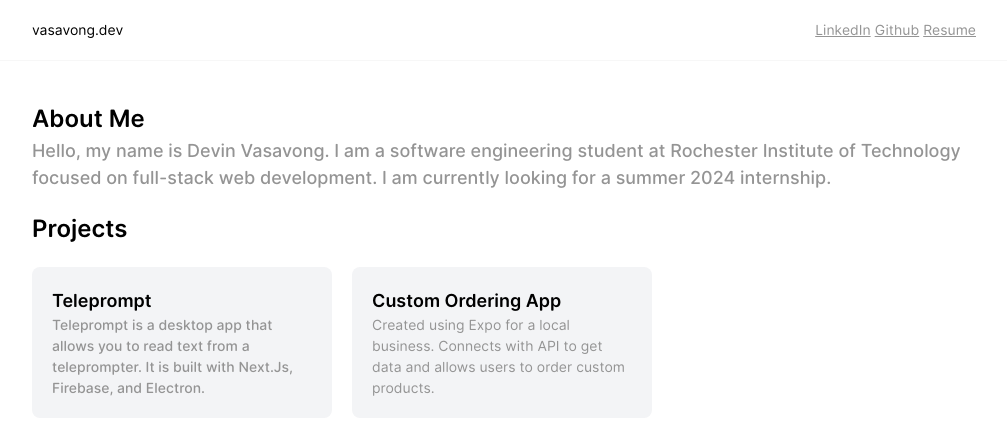
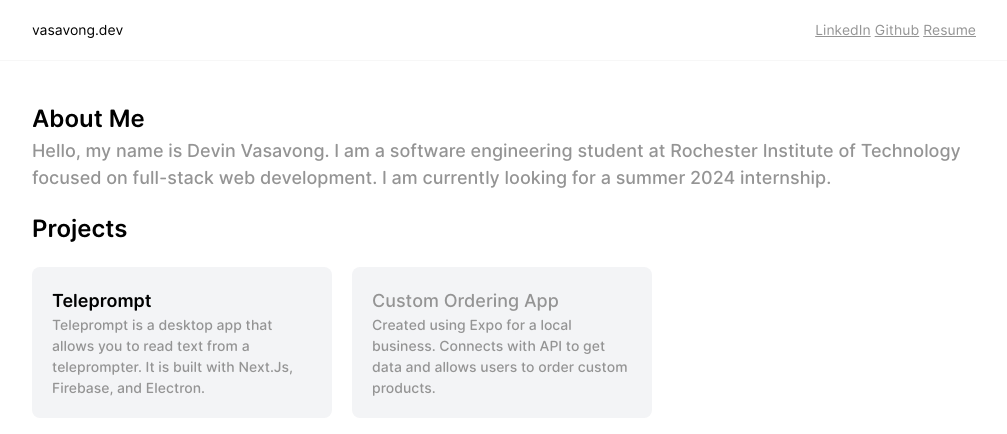
Before and after one commit to devinvasavong/portfolio, a Next.js app: page / in a window 1280 px wide. Shown: the top 434 px of the page, without its empty margins (136-1143 px from the left). Built offline with nearby package versions, Linux system fonts and the light colour scheme.

Commit message:
Changed fonts

```diff
--- a/app/page.tsx
+++ b/app/page.tsx
@@ -31,10 +31,10 @@ export default function Page() {
 								</p>
 							</div>
 							<div className="max-w-[250px] md:max-w-[300px] bg-gray-100 p-5 rounded-lg shrink-0">
-								<h2 className="text-[18px] font-semibold">
+								<h2 className="text-[18px] text-[#949494] font-medium">
 									Custom Ordering App
 								</h2>
-								<p className="text-[14px] text-[#949494]">
+								<p className="text-[14px] text-[#949494] font-medium">
 									Created using Expo for a local business. Connects with API to get data and allows users to order custom products.
 								</p>
 							</div>
```
